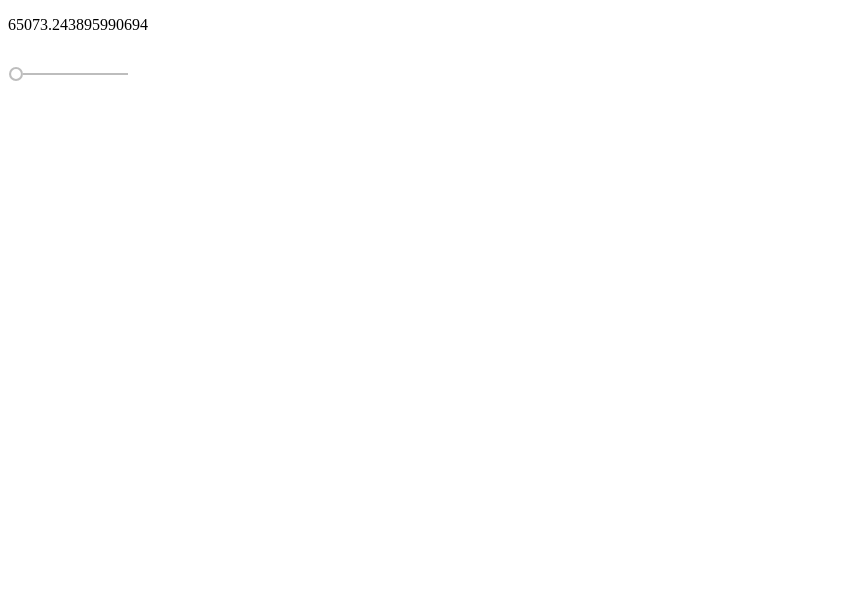
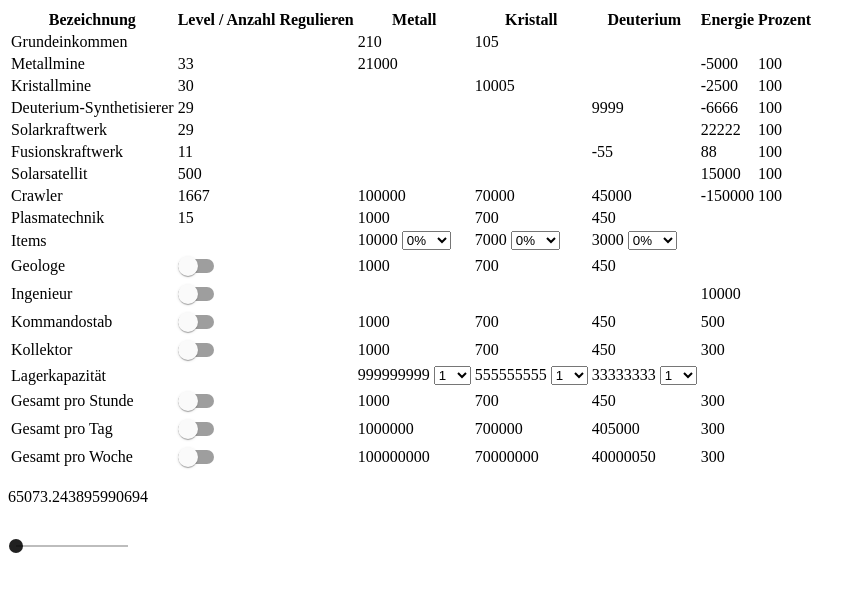
Before and after one commit to Daddelbob/ogame_calculator, an Angular app: page / in a window 1280 px wide. Shown: the top 592 px of the page, without its empty margins (0-866 px from the left). Built offline with nearby package versions, Linux system fonts and the light colour scheme.

Commit message:
feat(resources): add production table

```diff
--- a/src/app/app.component.html
+++ b/src/app/app.component.html
@@ -1,2 +1,276 @@
+<table>
+  <tr>
+    <th>Bezeichnung</th>
+    <th>Level / Anzahl</th>
+    <th>Regulieren</th>
+    <th>Metall</th>
+    <th>Kristall</th>
+    <th>Deuterium</th>
+    <th>Energie</th>
+    <th>Prozent</th>
+  </tr>
+  <tr>
+    <td>Grundeinkommen</td>
+    <td></td>
+    <td></td>
+    <td>210</td>
+    <td>105</td>
+    <td></td>
+    <td></td>
+    <td></td>
+  </tr>
+  <tr>
+    <td>Metallmine</td>
+    <td>33</td>
+    <td></td>
+    <td>21000</td>
+    <td></td>
+    <td></td>
+    <td>-5000</td>
+    <td>100</td>
+  </tr>
+  <tr>
+    <td>Kristallmine</td>
+    <td>30</td>
+    <td></td>
+    <td></td>
+    <td>10005</td>
+    <td></td>
+    <td>-2500</td>
+    <td>100</td>
+  </tr>
+  <tr>
+    <td>Deuterium-Synthetisierer</td>
+    <td>29</td>
+    <td></td>
+    <td></td>
+    <td></td>
+    <td>9999</td>
+    <td>-6666</td>
+    <td>100</td>
+  </tr>
+  <tr>
+    <td>Solarkraftwerk</td>
+    <td>29</td>
+    <td></td>
+    <td></td>
+    <td></td>
+    <td></td>
+    <td>22222</td>
+    <td>100</td>
+  </tr>
+  <tr>
+    <td>Fusionskraftwerk</td>
+    <td>11</td>
+    <td></td>
+    <td></td>
+    <td></td>
+    <td>-55</td>
+    <td>88</td>
+    <td>100</td>
+  </tr>
+  <tr>
+    <td>Solarsatellit</td>
+    <td>500</td>
+    <td></td>
+    <td></td>
+    <td></td>
+    <td></td>
+    <td>15000</td>
+    <td>100</td>
+  </tr>
+  <tr>
+    <td>Crawler</td>
+    <td>1667</td>
+    <td></td>
+    <td>100000</td>
+    <td>70000</td>
+    <td>45000</td>
+    <td>-150000</td>
+    <td>100</td>
+  </tr>
+  <tr>
+    <td>Plasmatechnik</td>
+    <td>15</td>
+    <td></td>
+    <td>1000</td>
+    <td>700</td>
+    <td>450</td>
+    <td></td>
+    <td></td>
+  </tr>
+  <tr>
+    <td>Items</td>
+    <td></td>
+    <td></td>
+    <td>
+      10000
+      <select
+        ><option>0%</option>
+        <option>10%</option>
+        <option>20%</option>
+        <option>30%</option></select
+      >
+    </td>
+    <td>
+      7000
+      <select
+        ><option>0%</option>
+        <option>10%</option>
+        <option>20%</option>
+        <option>30%</option></select
+      >
+    </td>
+    <td>
+      3000
+      <select
+        ><option>0%</option>
+        <option>10%</option>
+        <option>20%</option>
+        <option>30%</option></select
+      >
+    </td>
+    <td></td>
+    <td></td>
+  </tr>
+  <tr>
+    <td>Geologe</td>
+    <td><mat-slide-toggle></mat-slide-toggle></td>
+    <td></td>
+    <td>1000</td>
+    <td>700</td>
+    <td>450</td>
+    <td></td>
+    <td></td>
+  </tr>
+  <tr>
+    <td>Ingenieur</td>
+    <td><mat-slide-toggle></mat-slide-toggle></td>
+    <td></td>
+    <td></td>
+    <td></td>
+    <td></td>
+    <td>10000</td>
+    <td></td>
+  </tr>
+  <tr>
+    <td>Kommandostab</td>
+    <td><mat-slide-toggle></mat-slide-toggle></td>
+    <td></td>
+    <td>1000</td>
+    <td>700</td>
+    <td>450</td>
+    <td>500</td>
+    <td></td>
+  </tr>
+  <tr>
+    <td>Kollektor</td>
+    <td><mat-slide-toggle></mat-slide-toggle></td>
+    <td></td>
+    <td>1000</td>
+    <td>700</td>
+    <td>450</td>
+    <td>300</td>
+    <td></td>
+  </tr>
+  <tr>
+    <td>Lagerkapazität</td>
+    <td></td>
+    <td></td>
+    <td>
+      999999999
+      <select
+        ><option>1</option>
+        <option>2</option>
+        <option>3</option>
+        <option>4</option>
+        <option>5</option>
+        <option>6</option>
+        <option>7</option>
+        <option>8</option>
+        <option>9</option>
+        <option>10</option>
+        <option>11</option>
+        <option>12</option>
+        <option>13</option>
+      </select>
+    </td>
+    <td>
+      555555555
+      <select
+        ><option>1</option>
+        <option>2</option>
+        <option>3</option>
+        <option>4</option>
+        <option>5</option>
+        <option>6</option>
+        <option>7</option>
+        <option>8</option>
+        <option>9</option>
+        <option>10</option>
+        <option>11</option>
+        <option>12</option>
+        <option>13</option>
+      </select>
+    </td>
+    <td>
+      33333333
+      <select
+        ><option>1</option>
+        <option>2</option>
+        <option>3</option>
+        <option>4</option>
+        <option>5</option>
+        <option>6</option>
+        <option>7</option>
+        <option>8</option>
+        <option>9</option>
+        <option>10</option>
+        <option>11</option>
+        <option>12</option>
+        <option>13</option>
+      </select>
+    </td>
+    <td></td>
+    <td></td>
+  </tr>
+  <tr>
+    <td>Gesamt pro Stunde</td>
+    <td><mat-slide-toggle></mat-slide-toggle></td>
+    <td></td>
+    <td>1000</td>
+    <td>700</td>
+    <td>450</td>
+    <td>300</td>
+    <td></td>
+  </tr>
+  <tr>
+    <td>Gesamt pro Tag</td>
+    <td><mat-slide-toggle></mat-slide-toggle></td>
+    <td></td>
+    <td>1000000</td>
+    <td>700000</td>
+    <td>405000</td>
+    <td>300</td>
+    <td></td>
+  </tr>
+  <tr>
+    <td>Gesamt pro Woche</td>
+    <td><mat-slide-toggle></mat-slide-toggle></td>
+    <td></td>
+    <td>100000000</td>
+    <td>70000000</td>
+    <td>40000050</td>
+    <td>300</td>
+    <td></td>
+  </tr>
+</table>
+
 <p>{{ metallMineProd }}</p>
-<mat-slider></mat-slider>
+<mat-slider
+  thumbLabel
+  [displayWith]="formatLabel"
+  tickInterval="1"
+  min="0"
+  max="60"
+></mat-slider>
--- a/src/app/app.component.ts
+++ b/src/app/app.component.ts
@@ -17,4 +17,12 @@ export class AppComponent {
     this.universeSpeed;
 
   constructor() {}
+
+  formatLabel(value: number) {
+    if (value >= 1000) {
+      return Math.round(value / 1000) + 'k';
+    }
+
+    return value;
+  }
 }
--- a/src/app/custom-material/custom-material.module.ts
+++ b/src/app/custom-material/custom-material.module.ts
@@ -1,15 +1,19 @@
 import { NgModule } from '@angular/core';
 import { CommonModule } from '@angular/common';
 import {MatSliderModule} from '@angular/material/slider';
+import {MatSlideToggleModule} from '@angular/material/slide-toggle';
+
 
 @NgModule({
   declarations: [],
   imports: [
     CommonModule,
     MatSliderModule,
+    MatSlideToggleModule
   ],
   exports: [
     MatSliderModule,
+    MatSlideToggleModule
   ]
 })
 export class CustomMaterialModule { }
```
